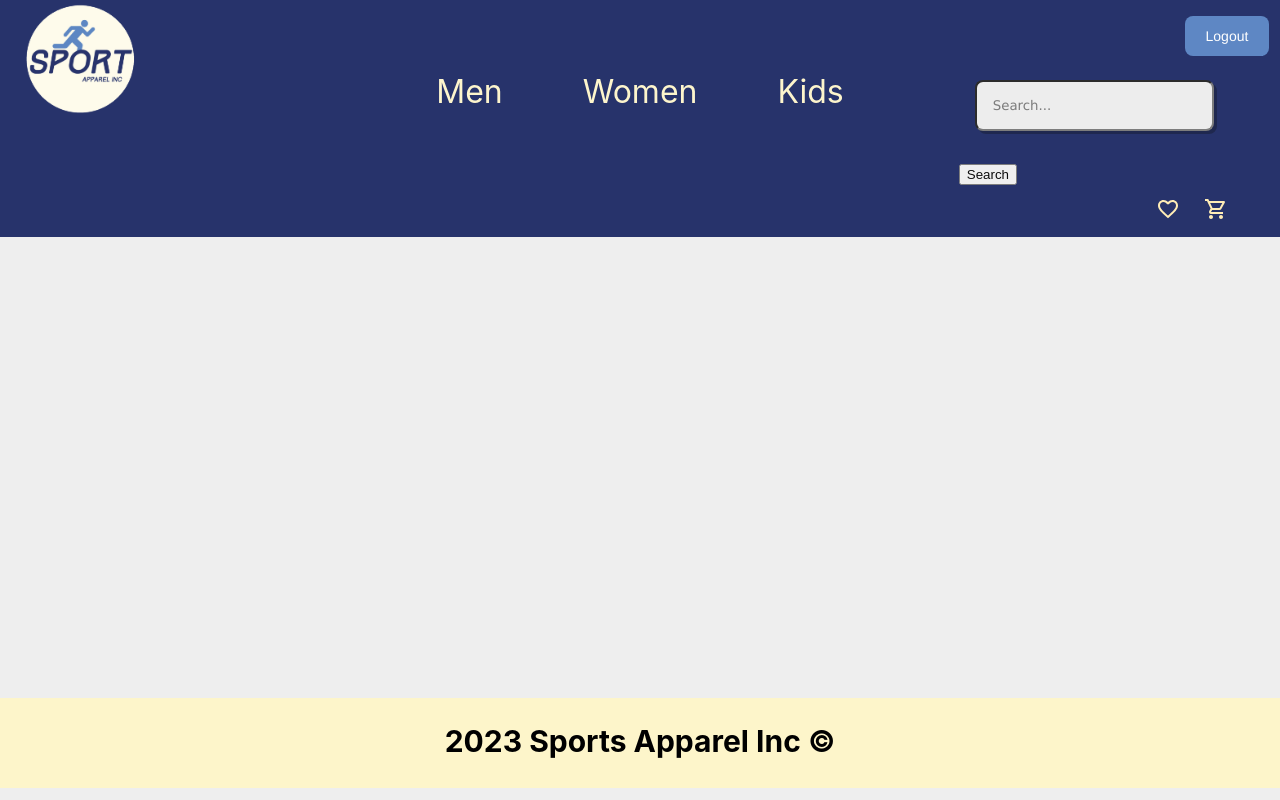
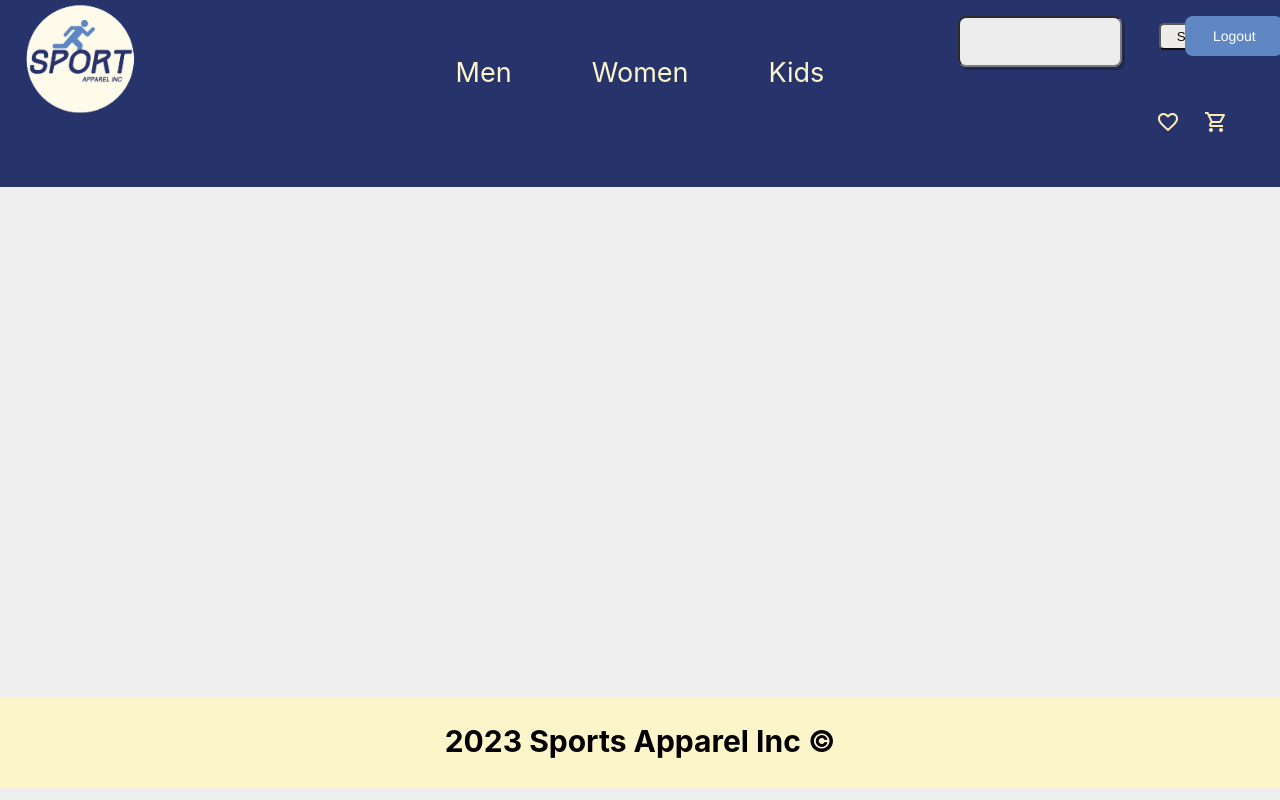
Before and after one commit to justwillj/Sports-Apparel, a React (Create React App) app: page /test in a window 1280 px wide. Built offline with nearby package versions, Linux system fonts and the light colour scheme.

Commit message:
Updated the nav nav

```diff
--- a/src/components/header/Header.css
+++ b/src/components/header/Header.css
@@ -96,7 +96,7 @@ input {
   -webkit-user-select: none;
   touch-action: manipulation;
   width: 92%;
-  margin-left: 1rem;
+  margin-left: 2rem;
   margin-top: 1rem;
   margin-bottom: 1rem;
 }
@@ -119,3 +119,81 @@ input {
   margin-top: 1.4rem;
   position: absolute;
 }
+
+.MuiGrid-spacing-xs-10 {
+  padding-top: 3rem;
+  /* background-color: pink; */
+  height: 10.5rem;
+}
+
+.MuiGrid-root .MuiGrid-container .MuiGrid-item {
+  /* background-color: greenyellow; */
+  height: 5.6rem;
+}
+
+div.MuiGrid-justify-xs-flex-end:nth-child(3)>div:nth-child(1) {
+  padding-top: 1.35rem;
+}
+
+.MuiGrid-spacing-xs-10>div:nth-child(1) {
+  padding-left: 40px;
+  padding-right: 40px;
+  padding-bottom: 1rem;
+  padding-top: 40px;
+}
+
+.MuiGrid-spacing-xs-10>div:nth-child(2) {
+  padding-left: 40px;
+  padding-right: 40px;
+  padding-bottom: 1rem;
+  padding-top: 40px;
+}
+
+.MuiGrid-spacing-xs-10>div:nth-child(3) {
+  padding-left: 40px;
+  padding-right: 40px;
+  padding-bottom: 1rem;
+  padding-top: 40px;
+}
+
+.MuiGrid-item .department {
+  /* background-color: red; */
+  font-size: 27px;
+
+}
+
+.department {
+  color: #fdf5ca;
+  text-decoration: none;
+  font-size: xx-large;
+
+}
+
+.MuiGrid-spacing-xs-2 {
+  height: 1.5rem;
+}
+
+div.MuiGrid-justify-xs-flex-end:nth-child(3)>div:nth-child(2)>a:nth-child(1)>div:nth-child(1)>button:nth-child(1) {
+  padding-top: 2rem;
+}
+
+div.MuiGrid-justify-xs-flex-end:nth-child(3)>div:nth-child(3)>a:nth-child(1)>div:nth-child(1)>button:nth-child(1) {
+  padding-top: 2rem;
+  padding-right: 2rem;
+}
+
+/* div.MuiGrid-container:nth-child(1) {
+  padding-top: 1rem;
+}
+div.MuiGrid-justify-xs-flex-end:nth-child(3) > div:nth-child(1) {
+  width: 228px;
+} */
+/* .SiteSearch_search__HrCav {
+  position:absolute;
+  left: 83.4%;
+  padding-top: .3rem;
+} */
+.login-name {
+  position: absolute;
+  margin-left: -8rem;
+}
--- a/src/components/search/SiteSearch.js
+++ b/src/components/search/SiteSearch.js
@@ -1,5 +1,6 @@
 import React from 'react';
 import styles from './SiteSearch.module.css';
+/* eslint-disable */
 /**
  * @name SiteSearch
  * @description Filters products from API
@@ -9,9 +10,9 @@ const SiteSearch = ({ query, handleOnClick, handleOnChange }) => (
   <div className={styles.topnav}>
     <div className={styles.search}>
       <label htmlFor="q">
-        <input type="search" name="q" placeholder="Search..." value={query} onChange={handleOnChange} />
+        <input type="search" name="q" value={query} onChange={handleOnChange} />
       </label>
-      <button type="button" value="Search" onClick={handleOnClick}>Search</button>
+      <button className={styles.searchButton} type="button" value="Search" onClick={handleOnClick}>Search</button>
     </div>
   </div>
 );
--- a/src/components/search/SiteSearch.module.css
+++ b/src/components/search/SiteSearch.module.css
@@ -1,15 +1,35 @@
-/* .topnav input[type=text] {
+* .topnav input[type=text] {
 
   padding: 6px;
   margin-top: 8px;
   font-size: 17px;
   border: none;
-  } */
+}
 
-  .topnav .search button:hover {
-    opacity: 60%;
-    background-color: #706262;
+*.search {
+  display: flex;
 }
+
+.searchButton {
+  width: 30%;
+  padding-top: .25rem;
+  padding-bottom: .25rem;
+  padding-left: .15rem;
+  padding-right: .15rem;
+  margin-left: 1.5rem;
+  margin-right: 1%;
+  margin-bottom: 30%;
+  margin-top: 5%;
+  background-color: rgb(237, 235, 231);
+  border-radius: 5px;
+  opacity: 100%;
+}
+
+.searchButton:hover {
+  background-color: #e5dcdc;
+  opacity: 77%;
+}
+
 .app {
   display: grid;
   grid-gap: 15px;
@@ -23,14 +43,17 @@
   font-size: 14px;
   margin: 0px 2px 4px 4px;
 }
-  h4{
+
+h4 {
   margin-left: 2rem;
   font-size: large;
 }
+
 .ldsContainer {
   height: 1000px;
   width: 100%;
 }
+
 .ldsDualRing {
   position: fixed;
   z-index: 999;
@@ -43,6 +66,7 @@
   bottom: 0;
   right: 0;
 }
+
 .ldsDualRing:after {
   content: " ";
   display: block;
@@ -54,10 +78,12 @@
   border-color: #3f2eafa1 transparent #2fd0d0a1 transparent;
   animation: ldsDualRing 1.2s linear infinite;
 }
+
 @keyframes ldsDualRing {
   0% {
     transform: rotate(0deg);
   }
+
   100% {
     transform: rotate(360deg);
   }
```
Lines whose indentation alone changed are shown as unchanged.
